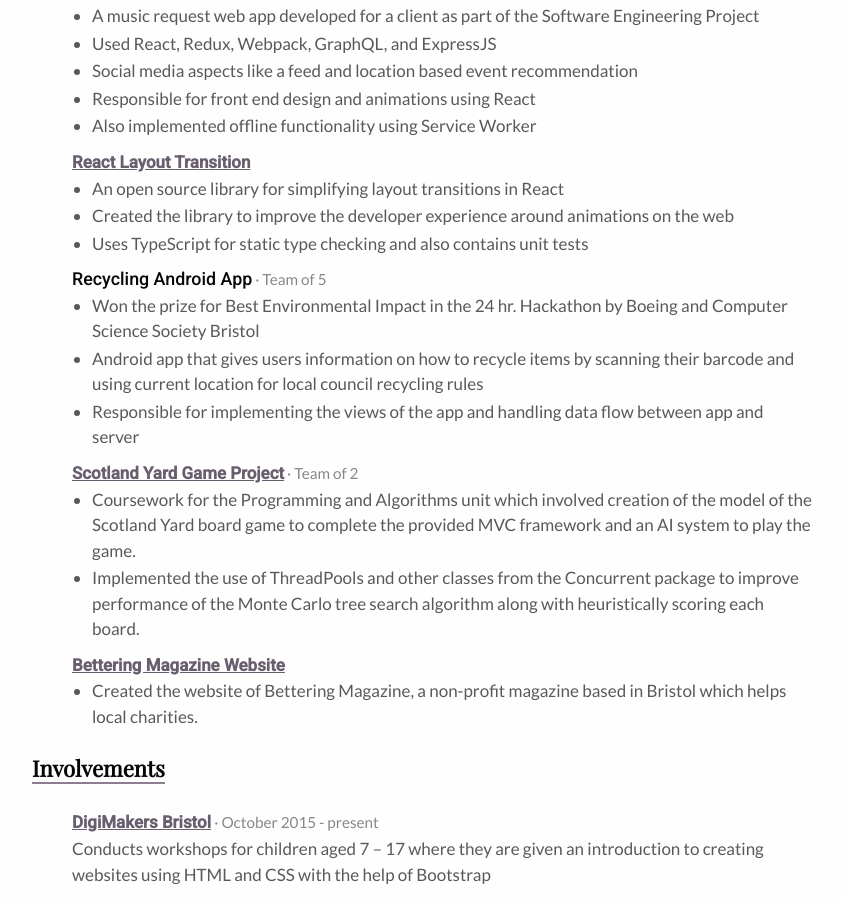
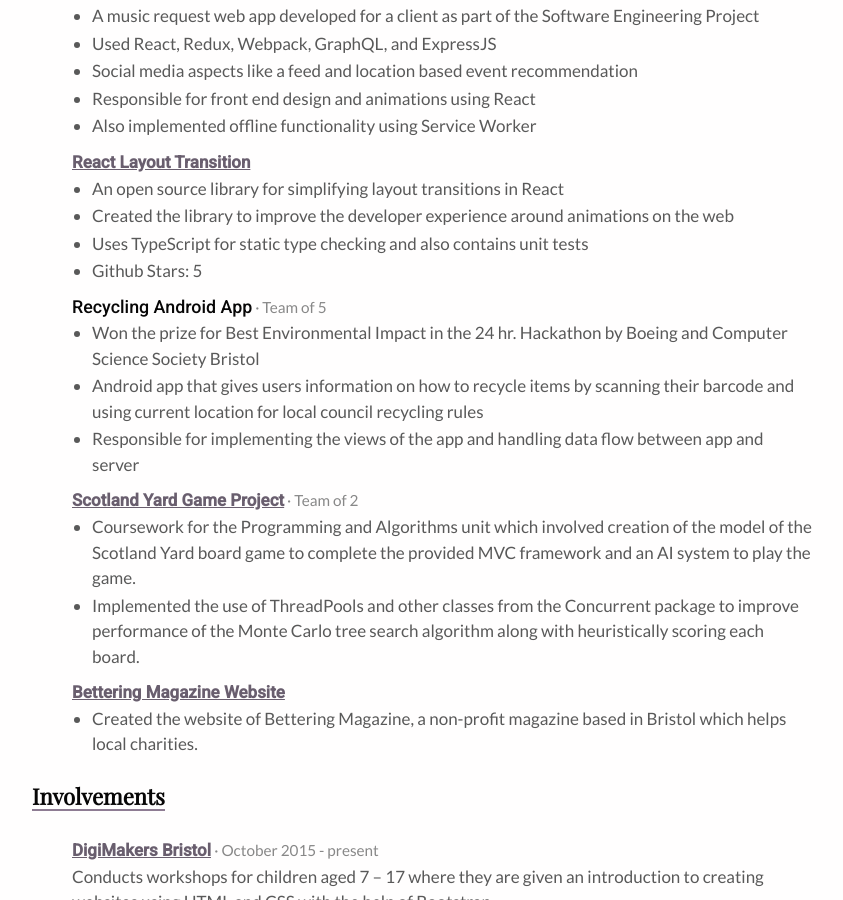
Before and after one commit to bkazi/bkazi.github.io, a Jekyll site: the page built from resume/index.html, in a window 1280 px wide and 900 px high, scrolled down 668 px. Shown: the whole window, without its empty margins (218-1061 px from the left). Built offline with Jekyll 4.4.1, drawn with Linux system fonts in a browser that asks for light colours.

Commit message:
Add stars

```diff
--- a/resume/index.html
+++ b/resume/index.html
@@ -97,6 +97,7 @@
               <li>An open source library for simplifying layout transitions in React</li>
               <li>Created the library to improve the developer experience around animations on the web</li>
               <li>Uses TypeScript for static type checking and also contains unit tests</li>
+              <li>Github Stars: 5</li>
             </ul>
           </li>
           <li>
```
